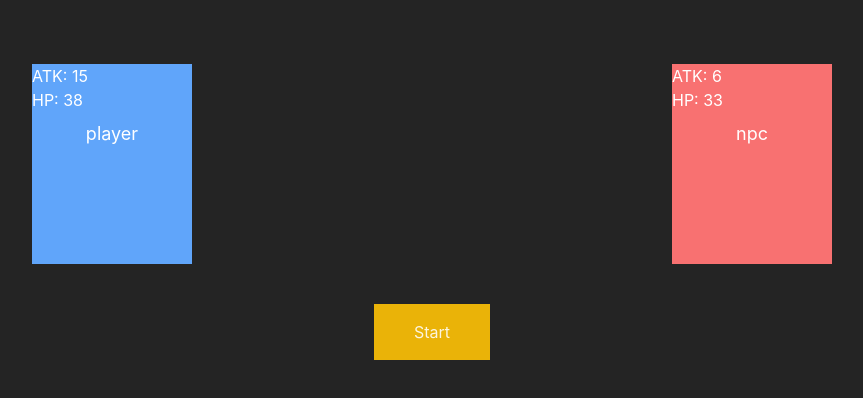
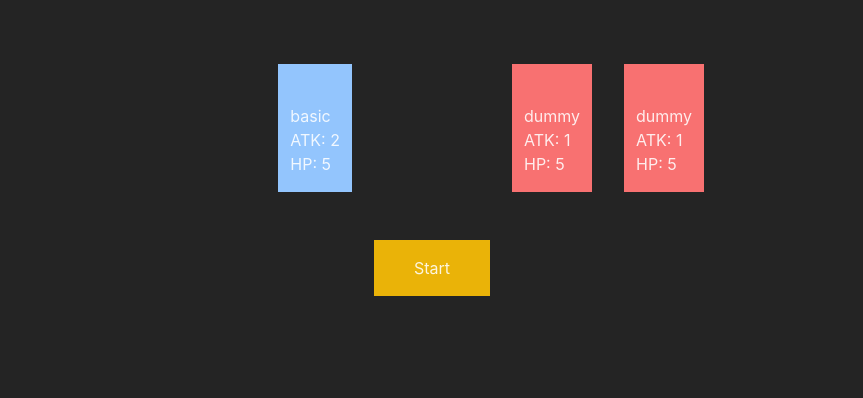
Before and after one commit to Maladroy/card-game-demo, a React (Vite) app: page / in a window 1280 px wide. Shown: the top 398 px of the page, without its empty margins (208-1071 px from the left). Built offline with nearby package versions, Linux system fonts and the light colour scheme.

Commit message:
update machine, components

```diff
--- a/index.html
+++ b/index.html
@@ -4,11 +4,11 @@
     <meta charset="UTF-8" />
     <link rel="icon" type="image/svg+xml" href="/vite.svg" />
     <meta name="viewport" content="width=device-width, initial-scale=1.0" />
+    <link href="/dist/output.css" rel="stylesheet">
     <title>Vite + React + TS</title>
   </head>
   <body>
     <div id="root"></div>
     <script type="module" src="/src/main.tsx"></script>
-    <script src="https://cdn.tailwindcss.com"></script>
   </body>
 </html>
--- a/package.json
+++ b/package.json
@@ -20,6 +20,7 @@
     "@types/react": "^18.0.26",
     "@types/react-dom": "^18.0.9",
     "@vitejs/plugin-react": "^3.0.0",
+    "tailwindcss": "^3.2.4",
     "typescript": "^4.9.3",
     "vite": "^4.0.0"
   }
--- a/src/App.tsx
+++ b/src/App.tsx
@@ -1,12 +1,10 @@
-import { useState } from "react";
 import Game from "./Game";
 
-function App() {
-  return (
-    <div className="App">
-      <Game />
-    </div>
-  );
-}
+const App = () => (
+  <div className="App">
+    <Game/>
+  </div>
+);
+
 
 export default App;
--- a/src/Game.tsx
+++ b/src/Game.tsx
@@ -1,19 +1,17 @@
 import { useState, useEffect } from "react";
 import { useMachine } from "@xstate/react";
 import gameMachine from "./Machines";
-import { interpret } from "xstate";
 import _ from "lodash";
-import player from "./assets/entities/player";
+import { IEntity } from "./interface";
+import PlayerDeck from "./components/PlayerDeck";
+import EnemyDeck from "./components/EnemyDeck";
 
-interface IEntity {
-  atk: number;
-  hp: number;
-  id: string;
-}
 
 function Game() {
   const [state, send] = useMachine(gameMachine);
-  const [entityList, setEntities] = useState<IEntity[]>([]);
+  const [playerEnityList, setPlayerEntityList] = useState<IEntity[]>([]);
+  const [enemyEnityList, setEnemyEntityList] = useState<IEntity[]>([]);
+
 
   // const service = interpret(gameMachine).onTransition((state) => {
   //   console.log(state.value);
@@ -22,37 +20,29 @@ function Game() {
   useEffect(() => {
     if (state.value != "Init") {
       if (
-        ["PlayerAction", "NPCAction"].includes(
+        ["PlayerAction", "EnemyAction"].includes(
           _.values(state.value)[0] as string
         )
       ) {
         setTimeout(() => send("NEXT"), 1000);
       }
     }
-    setEntities(_.values(state.context.entities));
+    setPlayerEntityList(_.values(state.context.entities.player));
+    setEnemyEntityList(_.values(state.context.entities.enemy));
   }, [state.value]);
 
   return (
-    <div className="w-screen mx-auto mt-16 w-3/4">
-      <div id="wrapper" className=" grid grid-cols-2 justify-items-center">
-        {entityList &&
-          entityList.map((ntt) => {
-            if (ntt.hp >= 0)
-              return (
-                <div
-                  key={ntt.id}
-                  id={ntt.id}
-                  className={`${
-                    ntt.id == "player" ? "bg-blue-400" : "bg-red-400"
-                  } text-white w-1/4 h-[25vh]`}
-                >
-                  <p>ATK: {ntt.atk}</p>
-                  <p>HP: {ntt.hp}</p>
-                  <p className="text-center text-lg mt-2">{ntt.id}</p>
-                </div>
-              );
-          })}
-      </div>
+    <div className="mx-auto mt-16 w-3/4">
+        <div className="grid gap-[10rem] grid-cols-2 mb-12">
+          <PlayerDeck
+            key="Player"
+            playerEnityList={playerEnityList}
+          />
+          <EnemyDeck
+            key="Enemy"
+            enemyEnityList={enemyEnityList}
+          />
+        </div>
       <button
         className="bg-yellow-500 block px-10 py-4 mt-10 mx-auto"
         onClick={() => {
--- a/src/Machines.tsx
+++ b/src/Machines.tsx
@@ -1,14 +1,24 @@
 import { createMachine, assign } from "xstate";
-import player from "./assets/entities/player";
-import npc from "./assets/entities/npc";
-export default createMachine(
+import { basic, dummy } from "./assets/entities";
+import { IEntity } from "./interface";
+
+const player = [basic];
+const enemy = [dummy, dummy];
+
+const actionProcess = (cause: IEntity[], target: IEntity[]) => {
+  target[0].hp -= cause[0].atk;
+
+  console.log(`${cause[0].name} deal ${cause[0].atk} damage to ${target[0].name}!`);
+}
+
+export default createMachine (
   {
     predictableActionArguments: true,
     preserveActionOrder: true,
     id: "gameMachine",
     initial: "Init",
     context: {
-      entities: { player, npc },
+      entities: { player, enemy },
     },
     states: {
       Init: {
@@ -22,7 +32,7 @@ export default createMachine(
         initial: "PlayerAction",
         states: {
           PlayerAction: {
-            entry: ["fightNPC"],
+            entry: ["fightEnemy"],
             on: {
               NEXT: {
                 target: "PlayerActionProcess",
@@ -30,23 +40,25 @@ export default createMachine(
             },
           },
           PlayerActionProcess: {
+            entry: ["eliminationCheck"],
             always: [
               { target: "#gameMachine.GameEnd", cond: "didPlayerWin" },
-              { target: "NPCAction", cond: "isPlayerAlive" },
+              { target: "EnemyAction", cond: "isPlayerAlive" },
             ],
           },
-          NPCAction: {
+          EnemyAction: {
             entry: ["fightPlayer"],
             on: {
               NEXT: {
-                target: "NPCActionProcess",
+                target: "EnemyActionProcess",
               },
             },
           },
-          NPCActionProcess: {
+          EnemyActionProcess: {
+            entry: ["eliminationCheck"],
             always: [
-              { target: "#gameMachine.GameEnd", cond: "didNPCWin" },
-              { target: "PlayerAction", cond: "isNPCAlive" },
+              { target: "#gameMachine.GameEnd", cond: "didEnemyWin" },
+              { target: "PlayerAction", cond: "isEnemyAlive" },
             ],
           },
         },
@@ -61,17 +73,23 @@ export default createMachine(
   {
     actions: {
       // action implementations
-      fightNPC: (context: any, event) => {
+      fightEnemy: (context: any, event) => {
         let player = context.entities.player;
-        let npc = context.entities.npc;
-        npc.hp -= player.atk;
-        console.log(`Player deal ${player.atk} damage to NPC!`);
+        let enemy = context.entities.enemy;
+
+        actionProcess(player, enemy)
       },
       fightPlayer: (context, event) => {
         let player = context.entities.player;
-        let npc = context.entities.npc;
-        player.hp -= npc.atk;
-        console.log(`NPC deal ${npc.atk} to NPC!`);
+        let enemy = context.entities.enemy;
+
+        actionProcess(enemy, player)
+      },
+      // filter out dead entities
+      eliminationCheck: (context, event) => {
+        context.entities.player = context.entities.player.filter((entity: IEntity) => entity.hp > 0);
+        context.entities.enemy = context.entities.enemy.filter((entity: IEntity) => entity.hp > 0);
+        console.log('action ran')
       },
       logger: (context, event) => {
         console.log("state: ", context);
@@ -80,7 +98,7 @@ export default createMachine(
     guards: {
       didPlayerWin: (context, event) => {
         // check if player won
-        if (context.entities.npc.hp <= 0) {
+        if (context.entities.enemy.length === 0) {
           console.log("Player won!");
           return true;
         }
@@ -88,19 +106,21 @@ export default createMachine(
       },
       isPlayerAlive: (context, event) => {
         // check if player alive
-        return context.entities.player.hp > 0;
+        console.log(context.entities.player[0].hp)
+        return context.entities.player[0].hp > 0;
       },
-      didNPCWin: (context, event) => {
-        // check if npc won
-        if (context.entities.player.hp <= 0) {
-          console.log("NPC won!");
+      didEnemyWin: (context, event) => {
+        // check if enemy won
+        if (context.entities.player.length === 0) {
+          console.log("Enemy won!");
           return true;
         }
         return false;
       },
-      isNPCAlive: (context, event) => {
-        // check if npc alive
-        return context.entities.npc.hp > 0;
+      isEnemyAlive: (context, event) => {
+        // check if enemy alive
+        console.log(context.entities.enemy[0].hp)
+        return context.entities.enemy[0].hp > 0;
       },
     },
   }
--- /dev/null
+++ b/src/assets/entities.ts
@@ -0,0 +1,21 @@
+const basic = {
+    id: 1,
+    name: 'basic',
+    atk: 2,
+    hp: 5,
+}
+
+const dummy = {
+    id: 2,
+    name: 'dummy',
+    atk: 1,
+    hp: 5,
+
+}
+class Card {
+
+}
+
+
+new Card()
+export { basic, dummy }
--- /dev/null
+++ b/src/components/EnemyDeck.tsx
@@ -0,0 +1,20 @@
+import { IEntity } from "../interface";
+import EntityCard from "./EntityCard";
+
+const EnemyDeck = ({ enemyEnityList }: { enemyEnityList: IEntity[]}) => {
+    return (
+        <div className="flex gap-8">
+            {enemyEnityList.map((e: IEntity, index) => (
+                <EntityCard
+                    key={index}
+                    name={e.name}
+                    atk={e.atk}
+                    hp={e.hp}
+                    type='enemy'
+                />
+            ))}
+        </div>
+    )
+}
+
+export default EnemyDeck;
--- /dev/null
+++ b/src/components/EntityCard.tsx
@@ -0,0 +1,14 @@
+const EntityCard = ({ name, atk, hp, type }: { name: string, atk: number, hp: number, type: string}) => {
+    return (
+        <div className={` ${type === 'own' ? 'bg-blue-300' : 'bg-red-400'}  px-3 py-4`}>
+            <div className="h-6"></div>
+            <h1>{name}</h1>
+            <div className="">
+                <h1>ATK: {atk}</h1>
+                <h1>HP: {hp}</h1>
+            </div>
+        </div>
+    )
+}
+
+export default EntityCard;
--- /dev/null
+++ b/src/components/PlayerDeck.tsx
@@ -0,0 +1,20 @@
+import { IEntity } from "../interface";
+import EntityCard from "./EntityCard";
+
+const PlayerDeck = ({ playerEnityList }: { playerEnityList: IEntity[]}) => {
+    return (
+        <div className="flex gap-8 ml-auto">
+            {playerEnityList.map((e: IEntity, index) => (
+                <EntityCard
+                    key={index}
+                    name={e.name}
+                    atk={e.atk}
+                    hp={e.hp}
+                    type='own'
+                />
+            ))}
+        </div>
+    )
+}
+
+export default PlayerDeck;
--- a/src/index.css
+++ b/src/index.css
@@ -1,3 +1,7 @@
+@tailwind base;
+@tailwind components;
+@tailwind utilities;
+
 :root {
   font-family: Inter, Avenir, Helvetica, Arial, sans-serif;
   font-size: 16px;
--- /dev/null
+++ b/src/interface.ts
@@ -0,0 +1,6 @@
+export interface IEntity {
+    id: string;
+    name: string;
+    atk: number;
+    hp: number;
+}
--- /dev/null
+++ b/tailwind.config.cjs
@@ -0,0 +1,19 @@
+/** @type {import('tailwindcss').Config} */
+const colors = require('tailwindcss/colors')
+
+module.exports = {
+  content: [
+    "./index.html",
+    "./src/**/*.{js,ts,jsx,tsx}",
+  ],
+   theme: {
+    extend: {
+      width: {
+        'container': 'min(1200px, 100% - 2rem)',
+      },
+    },
+  },
+  plugins: [
+    // ...
+  ]
+}
```
Also changed, not shown: 3 other files (tests, documents, lock files or other folders).
